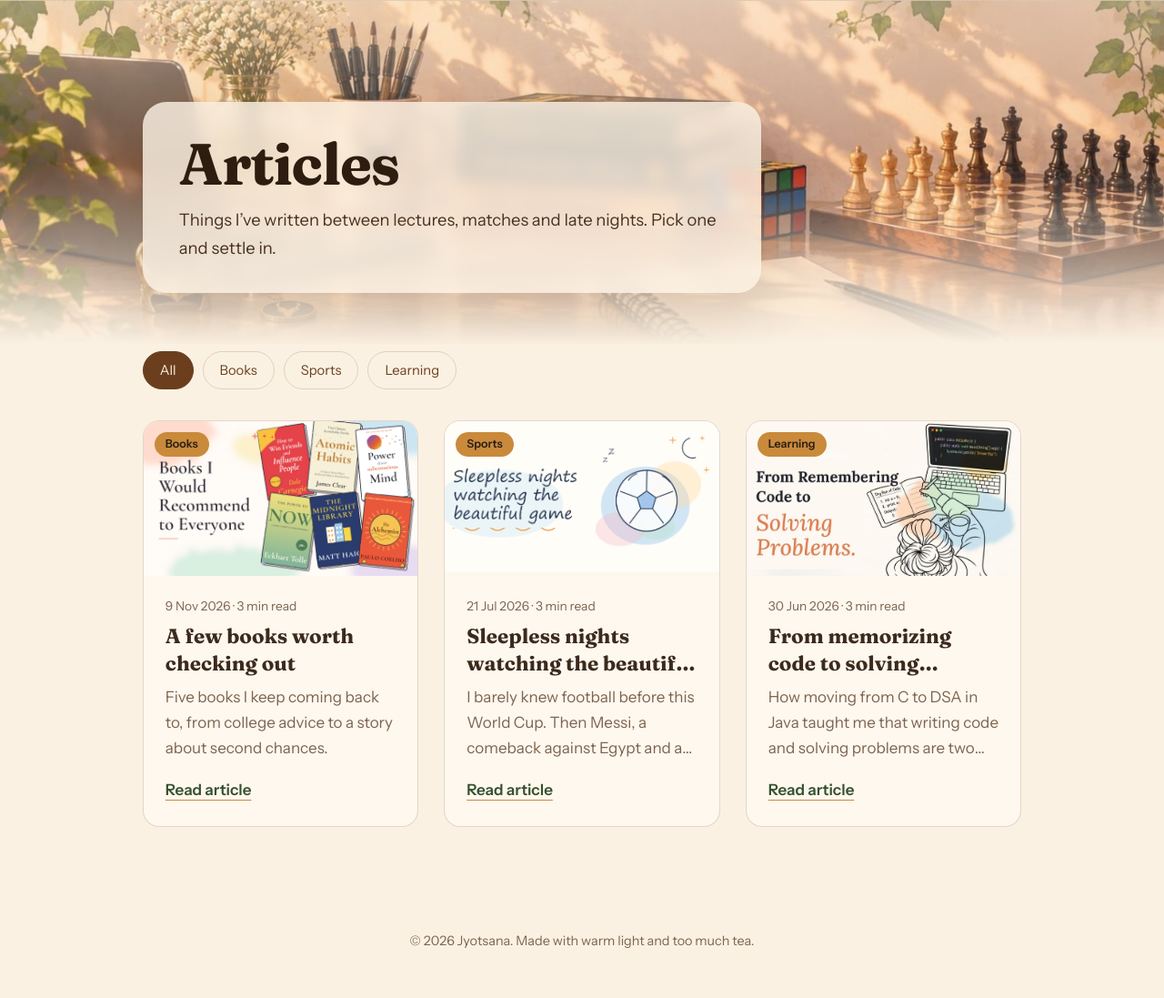
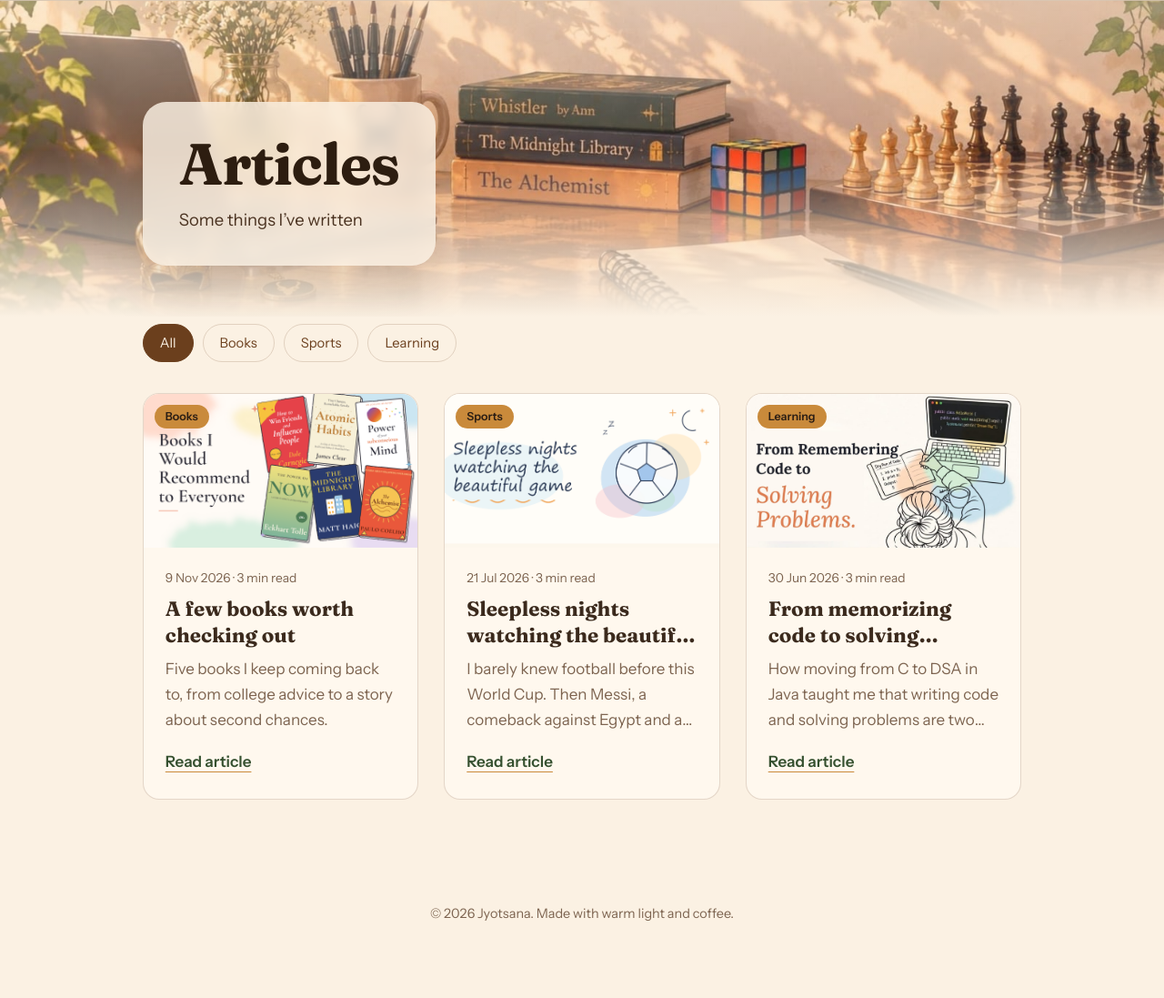
Before and after one commit to jyotsanayadav/jy, a plain HTML site: page articles.html in a window 1280 px wide. Shown: the part 58-1155 px from the top of the page at 91% size. After the commit the page ends 1124 px from the top, so only its background shows below. Drawn offline with Linux system fonts and the light colour scheme.

Commit message:
Update footer text and article description

```diff
--- a/articles.html
+++ b/articles.html
@@ -23,7 +23,7 @@
 <header class="pagehead">
   <div>
 <div class="ph">    <h1>Articles</h1>
-    <p>Things I’ve written between lectures, matches and late nights. Pick one and settle in.</p></div>
+    <p>Some things I’ve written </p></div>
   </div>
 </header>
 
@@ -33,7 +33,7 @@
 </main>
 <main id="readView"></main>
 
-<footer>© <span id="yr"></span> <span class="sn">Jyotsana</span>. Made with warm light and too much tea.</footer>
+<footer>© <span id="yr"></span> <span class="sn">Jyotsana</span>. Made with warm light and coffee.</footer>
 
 <script src="data.js"></script>
 <script src="common.js"></script>
```
